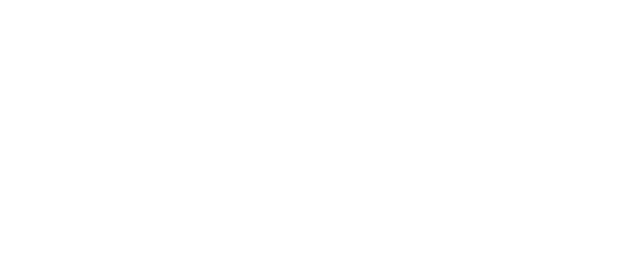
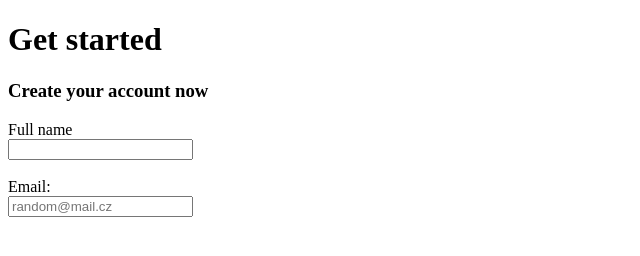
Before and after one commit to vanesixx/form, a plain HTML site: page index.html in a window 1280 px wide. Shown: the whole page, without its empty margins (0-640 px from the left). Drawn offline with Linux system fonts and the light colour scheme.

Commit message:
innit commit random

```diff
--- a/index.html
+++ b/index.html
@@ -5,9 +5,25 @@
     <meta name="viewport"
           content="width=device-width, user-scalable=no, initial-scale=1.0, maximum-scale=1.0, minimum-scale=1.0">
     <meta http-equiv="X-UA-Compatible" content="ie=edge">
-    <title>Document</title>
+    <title>Form</title>
 </head>
 <body>
 
+<h1>Get started</h1>
+<h3>Create your account now</h3>
+
+<form action="index.html" method="post">
+    <label for="textinput">Full name</label>
+    <br>
+    <input type="text" name="text" id="textinput">
+
+    <br>
+    <br>
+    <label for="inputEmail">Email: </label>
+    <br>
+    <input type="email" id="inputEmail" name="email" placeholder="random@mail.cz">
+
+
+</form>
 </body>
 </html>
```
